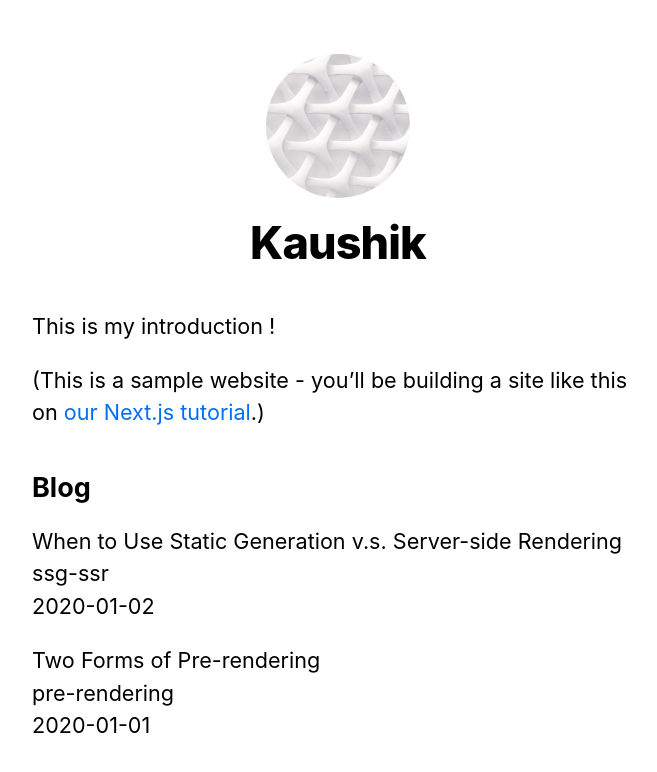
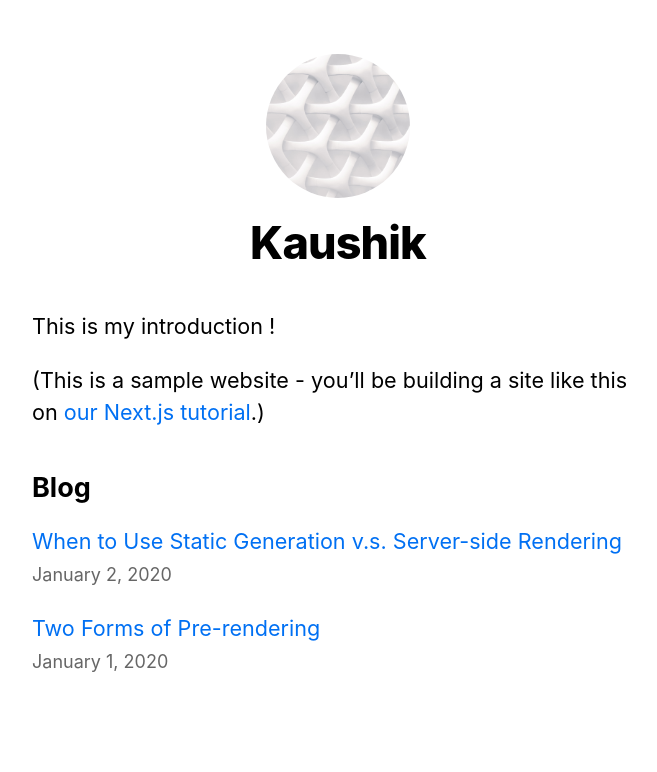
Before and after one commit to k4u5hik/learn-nextjs, a Next.js app in the folder 2-CreateNextjsApp/1-FirstApp/nextjs-blog/: page / in a window 1280 px wide. Shown: the top 772 px of the page, without its empty margins (302-959 px from the left). Built offline with nearby package versions, Linux system fonts and the light colour scheme.

Commit message:
Dynamic Routes implemented

```diff
--- /dev/null
+++ b/2-CreateNextjsApp/1-FirstApp/nextjs-blog/components/date.js
@@ -0,0 +1,6 @@
+import { parseISO, format } from 'date-fns';
+
+export default function Date({ dateString }) {
+  const date = parseISO(dateString);
+  return <time dateTime={dateString}>{format(date, 'LLLL d, yyyy')}</time>;
+}
--- a/2-CreateNextjsApp/1-FirstApp/nextjs-blog/lib/posts.js
+++ b/2-CreateNextjsApp/1-FirstApp/nextjs-blog/lib/posts.js
@@ -1,6 +1,8 @@
 import fs from 'fs';
 import path from 'path';
 import matter from 'gray-matter';
+import { remark } from 'remark';
+import html from 'remark-html';
 
 const postsDirectory = path.join(process.cwd(), 'posts');
 
@@ -61,16 +63,23 @@
   });
 }
 
-export function getPostData(id) {
+export async function getPostData(id) {
   const fullPath = path.join(postsDirectory, `${id}.md`);
   const fileContents = fs.readFileSync(fullPath, 'utf8');
 
   // Use gray-matter to parse the post metadata section
   const matterResult = matter(fileContents);
 
-  // Combine the data with the id
+  // Use remark to convert markdown into HTML string
+  const processedContent = await remark()
+    .use(html)
+    .process(matterResult.content);
+  const contentHtml = processedContent.toString();
+
+  // Combine the data with the id and contentHtml
   return {
     id,
+    contentHtml,
     ...matterResult.data,
   };
 }
--- a/2-CreateNextjsApp/1-FirstApp/nextjs-blog/package.json
+++ b/2-CreateNextjsApp/1-FirstApp/nextjs-blog/package.json
@@ -7,10 +7,13 @@
   },
   "dependencies": {
     "classnames": "^2.3.2",
+    "date-fns": "^2.29.3",
     "gray-matter": "^4.0.3",
     "next": "^13.0.3",
     "react": "18.2.0",
-    "react-dom": "18.2.0"
+    "react-dom": "18.2.0",
+    "remark": "^14.0.2",
+    "remark-html": "^15.0.1"
   },
   "devDependencies": {
     "autoprefixer": "^10.4.13",
--- a/2-CreateNextjsApp/1-FirstApp/nextjs-blog/pages/index.js
+++ b/2-CreateNextjsApp/1-FirstApp/nextjs-blog/pages/index.js
@@ -1,4 +1,6 @@
 import Head from 'next/head';
+import Link from 'next/link';
+import Date from '../components/date';
 import Layout, { siteTitle } from '../components/layout';
 import utilStyles from '../styles/utils.module.css';
 
@@ -31,11 +33,11 @@
         <ul className={utilStyles.list}>
           {allPostsData.map(({ id, date, title }) => (
             <li className={utilStyles.listItem} key={id}>
-              {title}
+              <Link href={`/posts/${id}`}>{title}</Link>
               <br />
-              {id}
-              <br />
-              {date}
+              <small className={utilStyles.lightText}>
+                <Date dateString={date} />
+              </small>
             </li>
           ))}
         </ul>
```
Also changed, not shown: 2-CreateNextjsApp/1-FirstApp/nextjs-blog/pages/posts/[id].js (+15 -6 lines), 1 other file (tests, documents, lock files or other folders).
